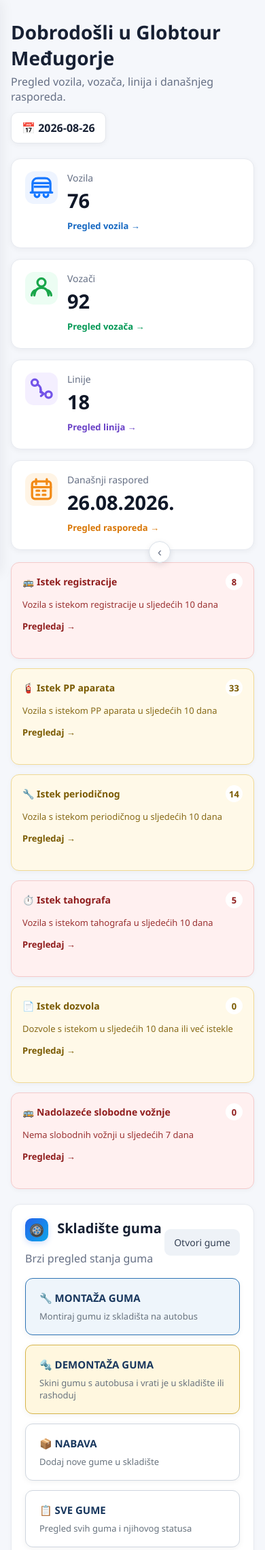
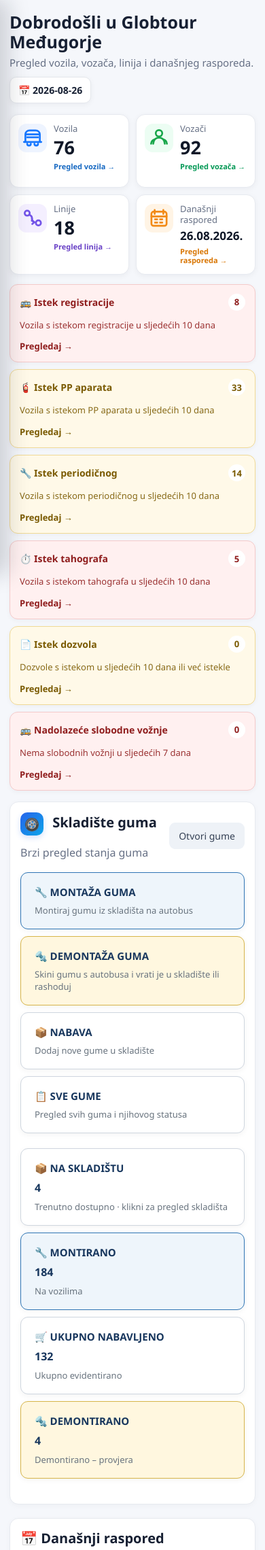
Before and after one commit to Izelenika/Globtour, a Flask app: page / in a window 390 px wide. Shown: the top 2280 px of the page at 68% size. Run offline with Flask 3, Linux system fonts and the light colour scheme; a user stored in the database is signed in; data comes from the database, SQL or seed files in the repository; data that the repository does not hold is empty.

Commit message:
Update style.css

```diff
--- a/static/style.css
+++ b/static/style.css
@@ -761,3 +761,71 @@ body.dark-mode .global-search-trigger,body.dark-mode .global-search-menu{backgro
 body.dark-mode .global-search-input{background:#171c22;color:#f2f4f7;border-color:#46515e}
 body.dark-mode .global-search-option{color:#e5e7eb}
 body.dark-mode .global-search-option:hover,body.dark-mode .global-search-option.selected{background:#263f56;color:#fff}
+
+
+/* v254 – poboljšani mobilni prikaz: zaglavlje, izbornik i kompaktniji dashboard */
+.mobile-header,.mobile-backdrop{display:none}
+@media(max-width:900px){
+  body{padding-left:0}
+  .mobile-header{
+    position:sticky;top:0;z-index:1250;height:62px;
+    display:flex;align-items:center;gap:12px;padding:0 16px;
+    background:rgba(255,255,255,.96);border-bottom:1px solid #e6eaf0;
+    box-shadow:0 2px 10px rgba(16,24,40,.05);backdrop-filter:blur(10px);
+  }
+  .mobile-menu-btn{
+    width:42px;height:42px;display:inline-flex;align-items:center;justify-content:center;
+    border:1px solid #dce3ea;border-radius:11px;background:#fff;color:#344054;
+    font-size:24px;line-height:1;cursor:pointer;
+  }
+  .mobile-brand{display:flex;align-items:center;gap:9px;text-decoration:none;color:#101828;min-width:0}
+  .mobile-brand img{width:38px;height:30px;object-fit:contain}
+  .mobile-brand span{display:flex;flex-direction:column;line-height:1}
+  .mobile-brand b{font-size:19px;letter-spacing:-.2px}
+  .mobile-brand small{font-size:10px;color:#667085;font-weight:700;margin-top:3px}
+
+  .sidebar{transform:translateX(-100%);width:min(82vw,310px);z-index:1300;box-shadow:12px 0 30px rgba(16,24,40,.18)}
+  .sidebar-toggle{display:none!important}
+  .mobile-backdrop{display:block;position:fixed;inset:0;background:rgba(16,24,40,.42);opacity:0;visibility:hidden;z-index:1290;transition:opacity .2s,visibility .2s}
+  body.mobile-menu-open{overflow:hidden}
+  body.mobile-menu-open .sidebar{transform:translateX(0)}
+  body.mobile-menu-open .mobile-backdrop{opacity:1;visibility:visible}
+  body.mobile-menu-open .sidebar-collapsed .sidebar{transform:translateX(0)}
+
+  .wrap{max-width:none;margin:18px auto 26px;padding:0 14px}
+  .dashboard-head{margin-bottom:16px;gap:10px}
+  .dashboard-head h1{font-size:25px;line-height:1.14;margin-bottom:7px}
+  .dashboard-head .muted{font-size:15px;line-height:1.4}
+  .date-chip{padding:9px 12px;font-size:14px;border-radius:10px}
+
+  /* Na telefonu kartice su kompaktne i dvije stanu u red */
+  .overview-cards{grid-template-columns:repeat(2,minmax(0,1fr))!important;gap:10px;margin-bottom:14px}
+  .overview-card{min-height:108px;padding:13px 12px;gap:10px;border-radius:13px;align-items:flex-start}
+  .overview-icon{width:42px;height:42px;min-width:42px;border-radius:12px}
+  .overview-icon svg{width:34px;height:34px}
+  .overview-card span{font-size:13px;line-height:1.2}
+  .overview-card strong{font-size:27px;line-height:1.05;margin:5px 0 7px}
+  .overview-card small{font-size:11px;line-height:1.2}
+  .overview-card.orange strong{font-size:17px;line-height:1.12;margin-top:6px}
+
+  .alarm-grid{grid-template-columns:1fr!important;gap:10px;margin-bottom:16px}
+  .alarm-card{min-height:auto;padding:13px 14px}
+  .dashboard-lower{gap:14px}
+  .panel{padding:15px;border-radius:13px}
+  .section-head{align-items:flex-start;flex-direction:column;gap:8px}
+  .section-head .btn{width:100%;text-align:center}
+  .compact-table{overflow-x:auto}
+  table{min-width:620px}
+  .tire-actions{grid-template-columns:1fr!important;gap:10px}
+}
+@media(max-width:380px){
+  .overview-card{padding:11px 9px;gap:7px}
+  .overview-icon{width:38px;height:38px;min-width:38px}
+  .overview-icon svg{width:31px;height:31px}
+  .overview-card strong{font-size:24px}
+  .overview-card small{font-size:10px}
+}
+body.dark-mode .mobile-header{background:rgba(20,25,31,.96);border-bottom-color:#2c333c}
+body.dark-mode .mobile-menu-btn{background:#20262d;border-color:#46515e;color:#e5e7eb}
+body.dark-mode .mobile-brand{color:#f2f4f7}
+body.dark-mode .mobile-brand small{color:#aeb9c6}
```
